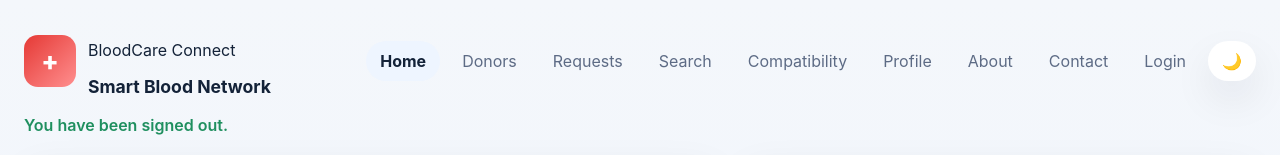
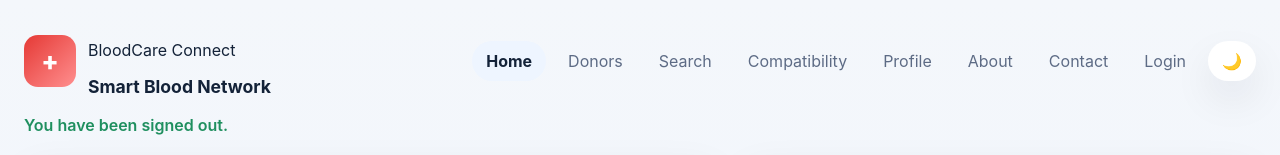
Before and after one commit to PRAVINRAJOFFICIAL/BLOOD-DONOR-WEBSITE, a plain HTML site: page index.html in a window 1280 px wide. Shown: the top 155 px of the page. Drawn offline with nearby package versions, Linux system fonts and the light colour scheme; no server answers.

Commit message:
Update index.html

```diff
--- a/index.html
+++ b/index.html
@@ -21,7 +21,7 @@
         <nav class="nav-menu">
           <button class="nav-btn active" data-section="home">Home</button>
           <button class="nav-btn" data-section="donors">Donors</button>
-          <button class="nav-btn" data-section="requests">Requests</button>
+
           <button class="nav-btn" data-section="search">Search</button>
           <button class="nav-btn" data-section="compatibility">Compatibility</button>
           <button class="nav-btn" data-section="profile">Profile</button>
```
